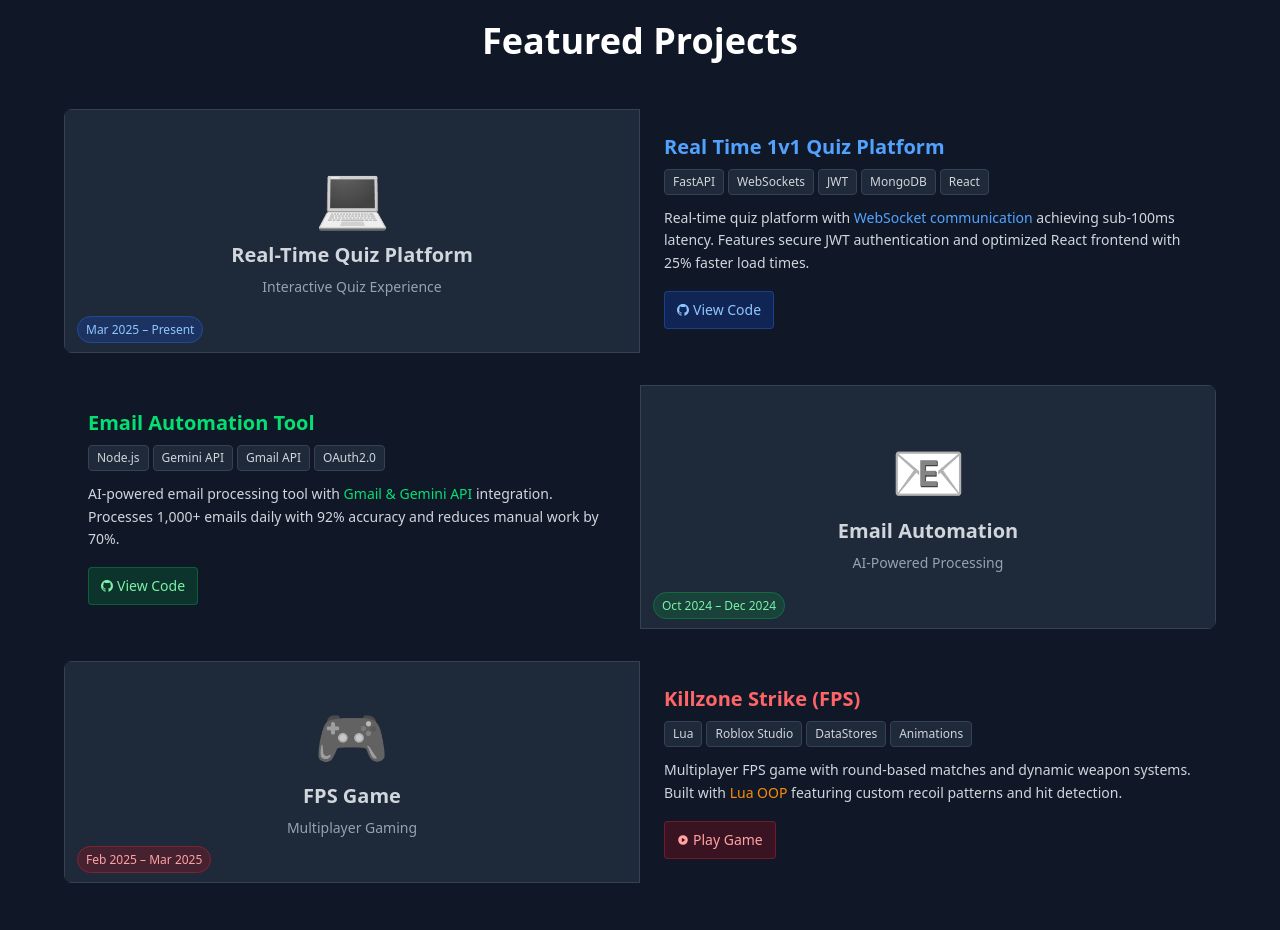
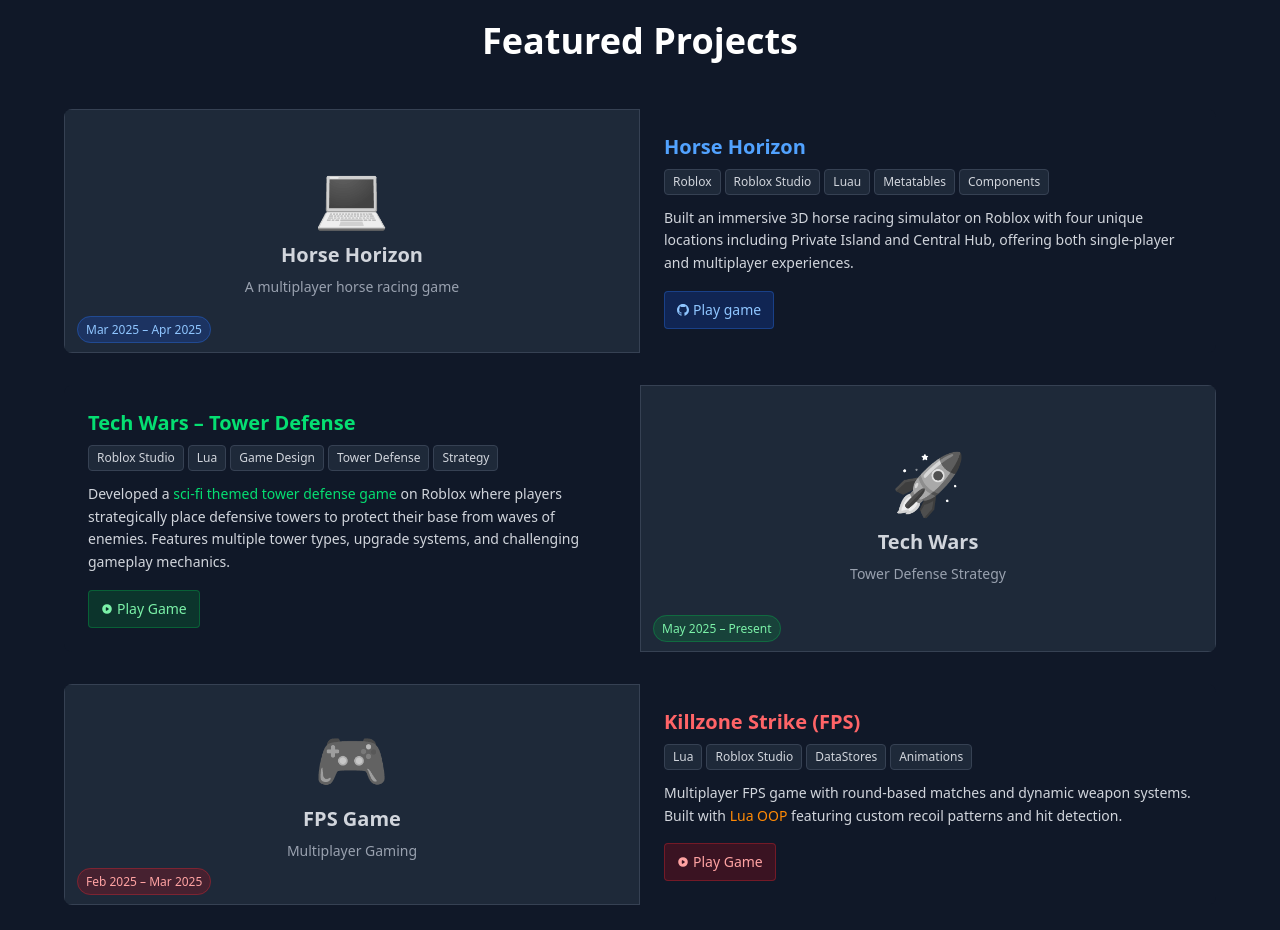
Before and after one commit to nishant-kumar22/my-portfolio, a React (Vite) app: page / in a window 1280 px wide. Shown: the part 1420-2350 px from the top of the page. Built offline with nearby package versions, Linux system fonts and the light colour scheme.

Commit message:
updated projects for roblox

```diff
--- a/src/App.jsx
+++ b/src/App.jsx
@@ -235,34 +235,34 @@
             {/* Content - with better mobile spacing */}
             <div className="text-center p-4 md:p-8 relative z-10 pt-12 md:pt-8">
               <div className="text-4xl md:text-6xl mb-2 md:mb-4 filter grayscale group-hover:grayscale-0 transition-all duration-300">💻</div>
-              <h4 className="text-lg md:text-xl font-bold text-gray-300 group-hover:text-blue-400 transition-colors duration-300">Real-Time Quiz Platform</h4>
-              <p className="text-gray-400 text-xs md:text-sm mt-1 md:mt-2">Interactive Quiz Experience</p>
+              <h4 className="text-lg md:text-xl font-bold text-gray-300 group-hover:text-blue-400 transition-colors duration-300">Horse Horizon</h4>
+              <p className="text-gray-400 text-xs md:text-sm mt-1 md:mt-2">A multiplayer horse racing game</p>
             </div>
 
             {/* Project status badge - improved positioning */}
             <div className="absolute top-3 left-3 md:bottom-3 md:top-auto">
               <span className="px-2 py-1 bg-blue-600/20 border border-blue-500/30 text-blue-300 text-xs rounded-full">
-                Mar 2025 – Present
+                Mar 2025 – Apr 2025
               </span>
             </div>
           </div>
 
           <div className="p-6">
-            <h3 className="text-xl font-bold text-blue-400 mb-2">Real Time 1v1 Quiz Platform</h3>
+            <h3 className="text-xl font-bold text-blue-400 mb-2">Horse Horizon</h3>
             <div className="flex flex-wrap gap-1 mb-3">
-              {['FastAPI', 'WebSockets', 'JWT', 'MongoDB', 'React'].map((tech) => (
+              {['Roblox', 'Roblox Studio', 'Luau', 'Metatables', 'Components'].map((tech) => (
                 <span key={tech} className="px-2 py-1 bg-gray-800 border border-gray-700 text-gray-300 rounded text-xs hover:border-blue-500/50 transition-colors">
                   {tech}
                 </span>
               ))}
             </div>
             <p className="text-gray-300 text-sm mb-4 leading-relaxed">
-              Real-time quiz platform with <span className="text-blue-400">WebSocket communication</span> achieving sub-100ms latency.
-              Features secure JWT authentication and optimized React frontend with 25% faster load times.
+             Built an immersive 3D horse racing simulator on Roblox with four unique locations including Private Island
+and Central Hub, offering both single-player and multiplayer experiences.
             </p>
             <div className="flex space-x-3">
               <a
-                href="https://github.com/nishant-kumar22/quiz-game"
+                href="https://www.roblox.com/games/107896324788699/Horse-Horizon"
                 target="_blank"
                 rel="noopener noreferrer"
                 className="inline-flex items-center bg-blue-600/20 border border-blue-500/30 hover:bg-blue-600 hover:border-blue-500 px-3 py-2 rounded font-medium transition-all duration-300 text-sm text-blue-300 hover:text-white"
@@ -270,7 +270,7 @@
                 <svg className="w-3 h-3 mr-1" fill="currentColor" viewBox="0 0 24 24">
                   <path d="M12 0c-6.626 0-12 5.373-12 12 0 5.302 3.438 9.8 8.207 11.387.599.111.793-.261.793-.577v-2.234c-3.338.726-4.033-1.416-4.033-1.416-.546-1.387-1.333-1.756-1.333-1.756-1.089-.745.083-.729.083-.729 1.205.084 1.839 1.237 1.839 1.237 1.07 1.834 2.807 1.304 3.492.997.107-.775.418-1.305.762-1.604-2.665-.305-5.467-1.334-5.467-5.931 0-1.311.469-2.381 1.236-3.221-.124-.303-.535-1.524.117-3.176 0 0 1.008-.322 3.301 1.23.957-.266 1.983-.399 3.003-.404 1.02.005 2.047.138 3.006.404 2.291-1.552 3.297-1.23 3.297-1.23.653 1.653.242 2.874.118 3.176.77.84 1.235 1.911 1.235 3.221 0 4.609-2.807 5.624-5.479 5.921.43.372.823 1.102.823 2.222v3.293c0 .319.192.694.801.576 4.765-1.589 8.199-6.086 8.199-11.386 0-6.627-5.373-12-12-12z"/>
                 </svg>
-                View Code
+                Play game
               </a>
             </div>
           </div>
@@ -278,51 +278,53 @@
       </div>
 
       {/* Project 2: Email Automation Tool */}
+       {/* Tech Wars Project */}
       <div className="bg-gray-900 rounded-lg overflow-hidden hover:shadow-xl hover:shadow-green-500/10 transition-all duration-300 group">
         <div className="grid md:grid-cols-2 gap-0">
           <div className="md:order-2 h-56 md:h-auto bg-gray-800 border border-gray-700 flex items-center justify-center relative overflow-hidden group-hover:border-green-500/30 transition-all duration-300">
-            {/* Subtle animated background */}
+            {/* Background gradient */}
             <div className="absolute inset-0 bg-gradient-to-br from-green-500/5 to-emerald-500/5 opacity-0 group-hover:opacity-100 transition-opacity duration-300"></div>
 
-            {/* Content - with better mobile spacing */}
+            {/* Project visual */}
             <div className="text-center p-4 md:p-8 relative z-10 pt-12 md:pt-8">
-              <div className="text-4xl md:text-6xl mb-2 md:mb-4 filter grayscale group-hover:grayscale-0 transition-all duration-300">📧</div>
-              <h4 className="text-lg md:text-xl font-bold text-gray-300 group-hover:text-green-400 transition-colors duration-300">Email Automation</h4>
-              <p className="text-gray-400 text-xs md:text-sm mt-1 md:mt-2">AI-Powered Processing</p>
+              <div className="text-4xl md:text-6xl mb-2 md:mb-4 filter grayscale group-hover:grayscale-0 transition-all duration-300">🚀</div>
+              <h4 className="text-lg md:text-xl font-bold text-gray-300 group-hover:text-green-400 transition-colors duration-300">Tech Wars</h4>
+              <p className="text-gray-400 text-xs md:text-sm mt-1 md:mt-2">Tower Defense Strategy</p>
             </div>
 
-            {/* Project status badge - improved positioning */}
+            {/* Date badge */}
             <div className="absolute top-3 left-3 md:bottom-3 md:top-auto">
               <span className="px-2 py-1 bg-green-600/20 border border-green-500/30 text-green-300 text-xs rounded-full">
-                Oct 2024 – Dec 2024
+                May 2025 – Present
               </span>
             </div>
           </div>
 
           <div className="md:order-1 p-6">
-            <h3 className="text-xl font-bold text-green-400 mb-2">Email Automation Tool</h3>
+            <h3 className="text-xl font-bold text-green-400 mb-2">Tech Wars – Tower Defense</h3>
             <div className="flex flex-wrap gap-1 mb-3">
-              {['Node.js', 'Gemini API', 'Gmail API', 'OAuth2.0'].map((tech) => (
+              {['Roblox Studio', 'Lua', 'Game Design', 'Tower Defense', 'Strategy'].map((tech) => (
                 <span key={tech} className="px-2 py-1 bg-gray-800 border border-gray-700 text-gray-300 rounded text-xs hover:border-green-500/50 transition-colors">
                   {tech}
                 </span>
               ))}
             </div>
             <p className="text-gray-300 text-sm mb-4 leading-relaxed">
-              AI-powered email processing tool with <span className="text-green-400">Gmail & Gemini API</span> integration.
-              Processes 1,000+ emails daily with 92% accuracy and reduces manual work by 70%.
+              Developed a <span className="text-green-400">sci-fi themed tower defense game</span> on Roblox where players strategically
+              place defensive towers to protect their base from waves of enemies. Features multiple tower types, upgrade systems,
+              and challenging gameplay mechanics.
             </p>
             <div className="flex space-x-3">
               <a
-                href="https://github.com/nishant-kumar22/email-automation-tool"
+                href="https://www.roblox.com/games/109605270004732/Tech-Wars-Tower-Defense"
                 target="_blank"
                 rel="noopener noreferrer"
                 className="inline-flex items-center bg-green-600/20 border border-green-500/30 hover:bg-green-600 hover:border-green-500 px-3 py-2 rounded font-medium transition-all duration-300 text-sm text-green-300 hover:text-white"
               >
-                <svg className="w-3 h-3 mr-1" fill="currentColor" viewBox="0 0 24 24">
-                  <path d="M12 0c-6.626 0-12 5.373-12 12 0 5.302 3.438 9.8 8.207 11.387.599.111.793-.261.793-.577v-2.234c-3.338.726-4.033-1.416-4.033-1.416-.546-1.387-1.333-1.756-1.333-1.756-1.089-.745.083-.729.083-.729 1.205.084 1.839 1.237 1.839 1.237 1.07 1.834 2.807 1.304 3.492.997.107-.775.418-1.305.762-1.604-2.665-.305-5.467-1.334-5.467-5.931 0-1.311.469-2.381 1.236-3.221-.124-.303-.535-1.524.117-3.176 0 0 1.008-.322 3.301 1.23.957-.266 1.983-.399 3.003-.404 1.02.005 2.047.138 3.006.404 2.291-1.552 3.297-1.23 3.297-1.30.653 1.653.242 2.874.118 3.176.77.84 1.235 1.911 1.235 3.221 0 4.609-2.807 5.624-5.479 5.921.43.372.823 1.102.823 2.222v3.293c0 .319.192.694.801.576 4.765-1.589 8.199-6.086 8.199-11.386 0-6.627-5.373-12-12-12z"/>
+                <svg className="w-3 h-3 mr-1" fill="currentColor" viewBox="0 0 20 20">
+                  <path fillRule="evenodd" d="M10 18a8 8 0 100-16 8 8 0 000 16zM9.555 7.168A1 1 0 008 8v4a1 1 0 001.555.832l3-2a1 1 0 000-1.664l-3-2z" clipRule="evenodd" />
                 </svg>
-                View Code
+                Play Game
               </a>
             </div>
           </div>
```
